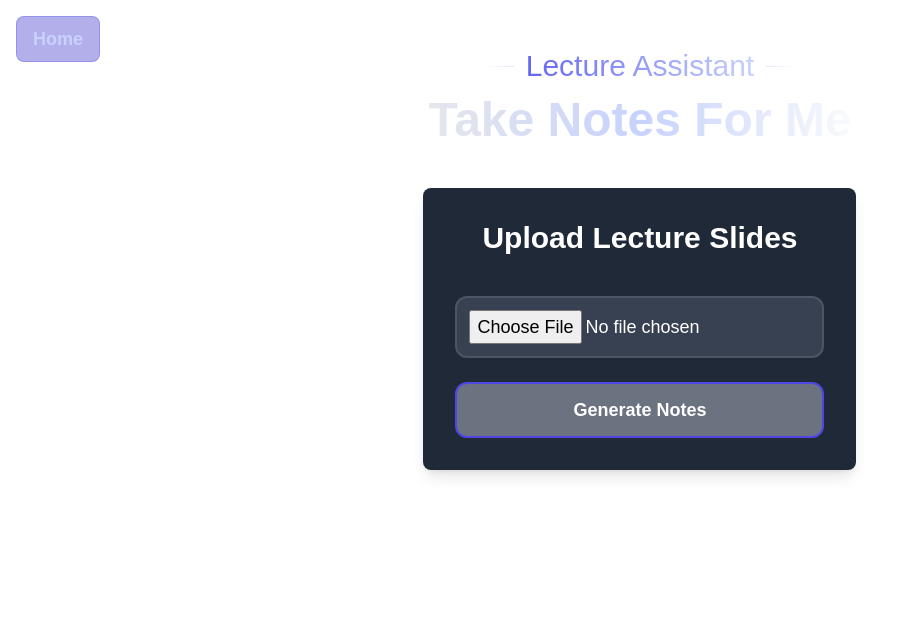
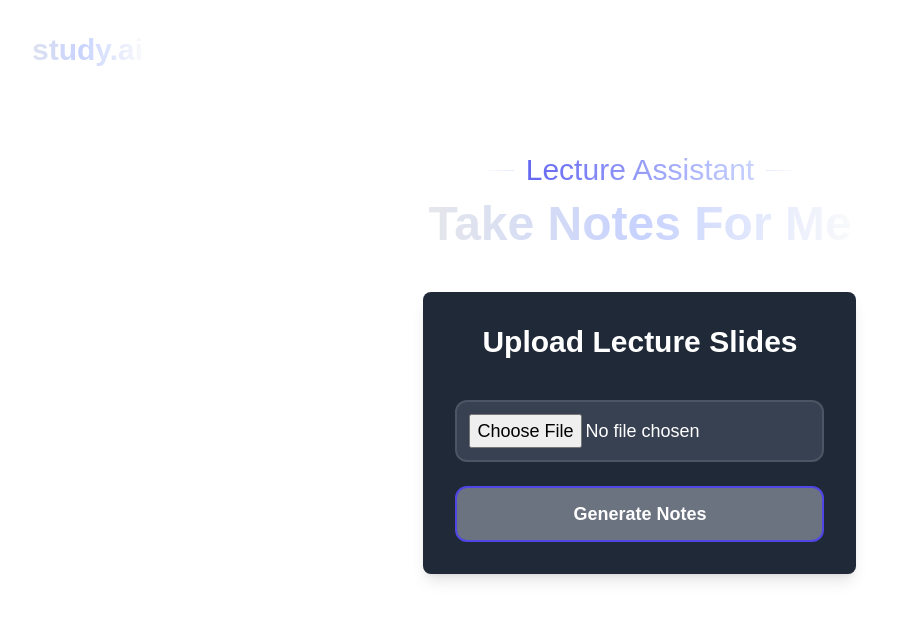
Before and after one commit to jobin-b/study.ai, a Next.js app: page /notetaker in a window 1280 px wide. Shown: the top 620 px of the page, without its empty margins (0-903 px from the left). Built offline with nearby package versions, Linux system fonts and the light colour scheme.

Commit message:
fix style crash

```diff
--- a/components/ui/homer.tsx
+++ b/components/ui/homer.tsx
@@ -2,12 +2,13 @@
 
 export default function Homer() {
   return (
-    <nav className="flex flex-row align-center justify-start gap-6 p-4 absolute">
+    <nav className="flex flex-row align-center justify-start gap-6 p-4">
       <a
         href="/"
-        className="px-4 py-2 text-lg bg-indigo-700/40 border border-indigo-500/40 rounded-lg font-bold text-indigo-200 hover:bg-indigo-800/80 transition-all"
+        className="pl-4 pt-4 animate-[gradient_6s_linear_infinite] bg-[linear-gradient(to_right,theme(colors.gray.200),theme(colors.indigo.200),theme(colors.gray.50),theme(colors.indigo.300),theme(colors.gray.200))] bg-[length:200%_auto] bg-clip-text pb-5 font-nacelle text-3xl font-semibold text-transparent transition-all duration-300 hover:bg-[linear-gradient(to_right,theme(colors.indigo.300),theme(colors.purple.500),theme(colors.blue.400))] hover:shadow-lg hover:scale-[1.03]"
+        data-aos="fade-up"
       >
-        Home
+        study.ai
       </a>
     </nav>
   );
```
